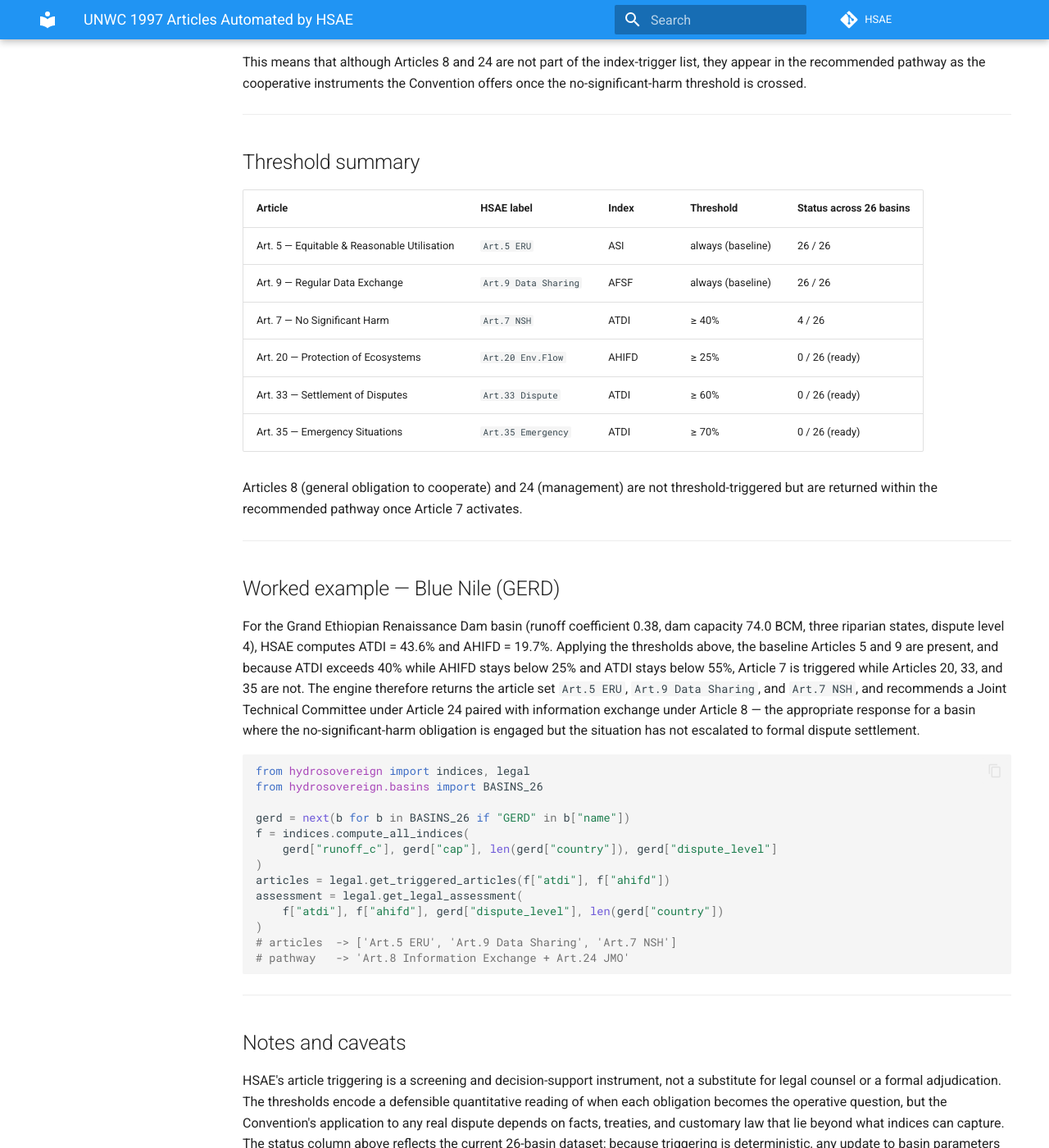
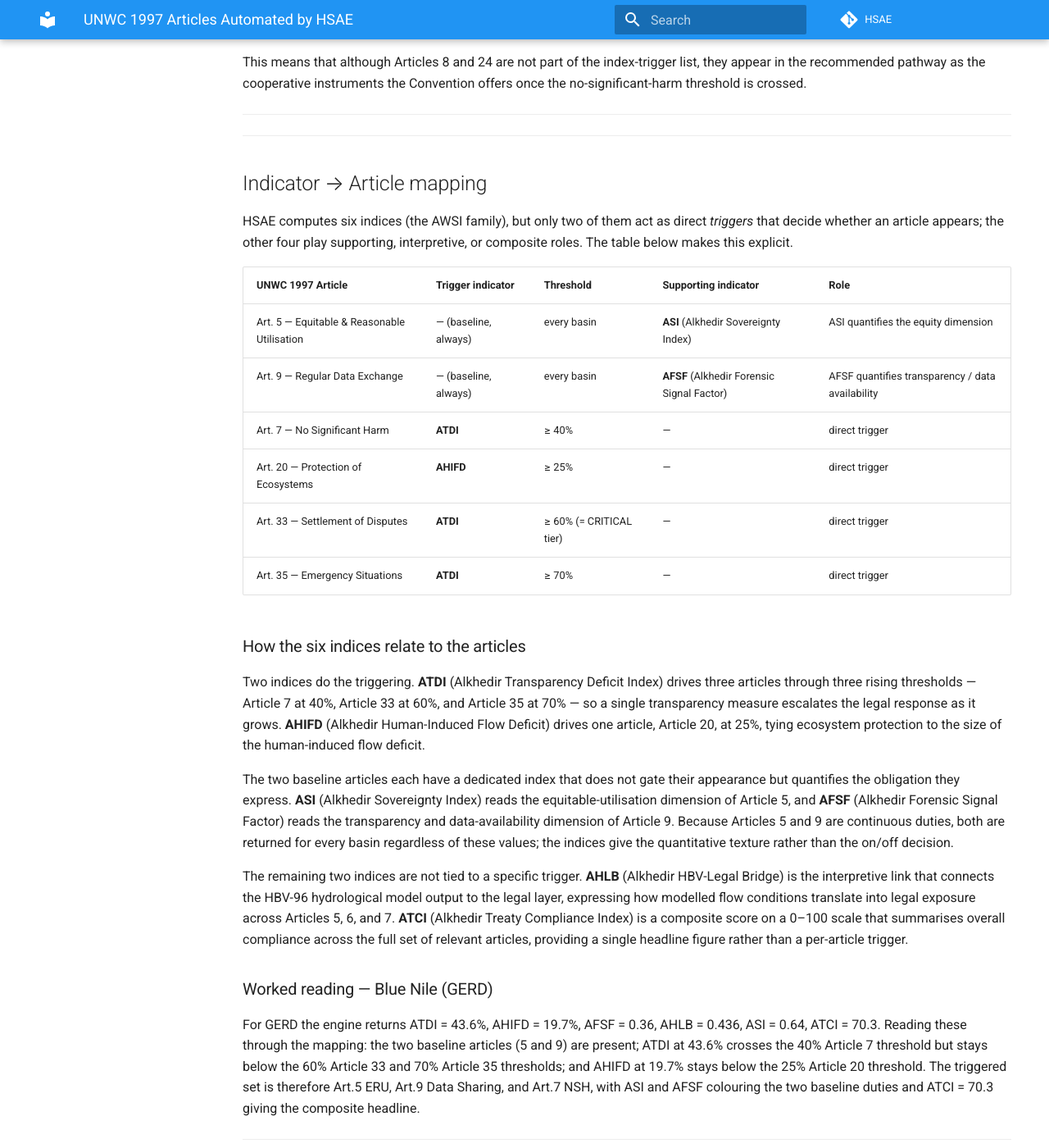
Before and after one commit to saifeldinkhedir-coder/HydroSovereign-AI-Engine-HSAE-v601, an MkDocs documentation site: the page built from docs/UNWC_Automated_Articles.md, in a window 1280 px wide and 1400 px high, scrolled down 2588 px. Shown: the whole window at 82% size. Built offline with MkDocs 1.6.1 and Material for MkDocs 9.7.7, drawn with Linux system fonts in a browser that asks for light colours; comment, search, counter and statistics services are not loaded.

Commit message:
docs: finalize UNWC mapping (Indicator→Article section) + sync legal/indices

```diff
--- a/docs/UNWC_Automated_Articles.md
+++ b/docs/UNWC_Automated_Articles.md
@@ -57,6 +57,35 @@ This means that although Articles 8 and 24 are not part of the index-trigger lis
 
 ---
 
+---
+
+## Indicator → Article mapping
+
+HSAE computes six indices (the AWSI family), but only two of them act as direct *triggers* that decide whether an article appears; the other four play supporting, interpretive, or composite roles. The table below makes this explicit.
+
+| UNWC 1997 Article | Trigger indicator | Threshold | Supporting indicator | Role |
+|---|---|---|---|---|
+| Art. 5 — Equitable & Reasonable Utilisation | — (baseline, always) | every basin | **ASI** (Alkhedir Sovereignty Index) | ASI quantifies the equity dimension |
+| Art. 9 — Regular Data Exchange | — (baseline, always) | every basin | **AFSF** (Alkhedir Forensic Signal Factor) | AFSF quantifies transparency / data availability |
+| Art. 7 — No Significant Harm | **ATDI** | ≥ 40% | — | direct trigger |
+| Art. 20 — Protection of Ecosystems | **AHIFD** | ≥ 25% | — | direct trigger |
+| Art. 33 — Settlement of Disputes | **ATDI** | ≥ 60% (= CRITICAL tier) | — | direct trigger |
+| Art. 35 — Emergency Situations | **ATDI** | ≥ 70% | — | direct trigger |
+
+### How the six indices relate to the articles
+
+Two indices do the triggering. **ATDI** (Alkhedir Transparency Deficit Index) drives three articles through three rising thresholds — Article 7 at 40%, Article 33 at 60%, and Article 35 at 70% — so a single transparency measure escalates the legal response as it grows. **AHIFD** (Alkhedir Human-Induced Flow Deficit) drives one article, Article 20, at 25%, tying ecosystem protection to the size of the human-induced flow deficit.
+
+The two baseline articles each have a dedicated index that does not gate their appearance but quantifies the obligation they express. **ASI** (Alkhedir Sovereignty Index) reads the equitable-utilisation dimension of Article 5, and **AFSF** (Alkhedir Forensic Signal Factor) reads the transparency and data-availability dimension of Article 9. Because Articles 5 and 9 are continuous duties, both are returned for every basin regardless of these values; the indices give the quantitative texture rather than the on/off decision.
+
+The remaining two indices are not tied to a specific trigger. **AHLB** (Alkhedir HBV-Legal Bridge) is the interpretive link that connects the HBV-96 hydrological model output to the legal layer, expressing how modelled flow conditions translate into legal exposure across Articles 5, 6, and 7. **ATCI** (Alkhedir Treaty Compliance Index) is a composite score on a 0–100 scale that summarises overall compliance across the full set of relevant articles, providing a single headline figure rather than a per-article trigger.
+
+### Worked reading — Blue Nile (GERD)
+
+For GERD the engine returns ATDI = 43.6%, AHIFD = 19.7%, AFSF = 0.36, AHLB = 0.436, ASI = 0.64, ATCI = 70.3. Reading these through the mapping: the two baseline articles (5 and 9) are present; ATDI at 43.6% crosses the 40% Article 7 threshold but stays below the 60% Article 33 and 70% Article 35 thresholds; and AHIFD at 19.7% stays below the 25% Article 20 threshold. The triggered set is therefore Art.5 ERU, Art.9 Data Sharing, and Art.7 NSH, with ASI and AFSF colouring the two baseline duties and ATCI = 70.3 giving the composite headline.
+
+---
+
 ## Threshold summary
 
 | Article | HSAE label | Index | Threshold | Status across 26 basins |
```
